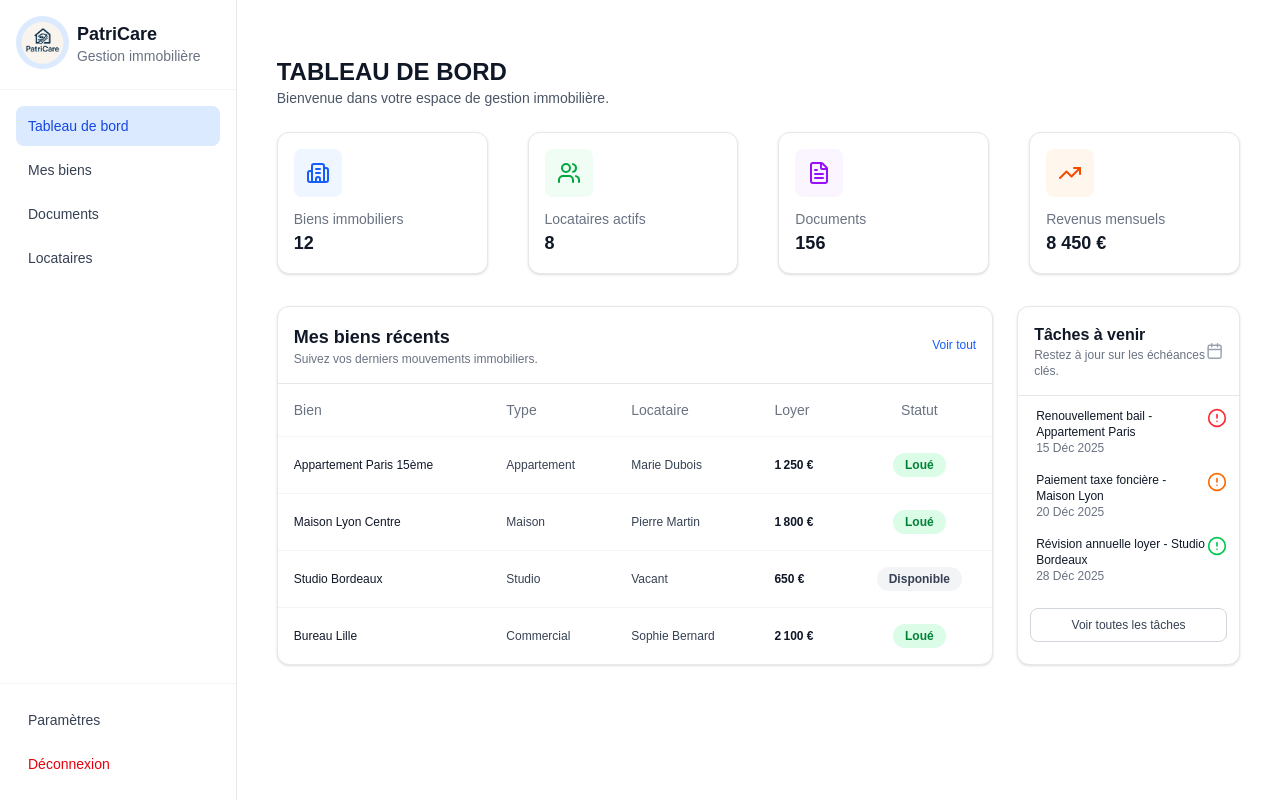
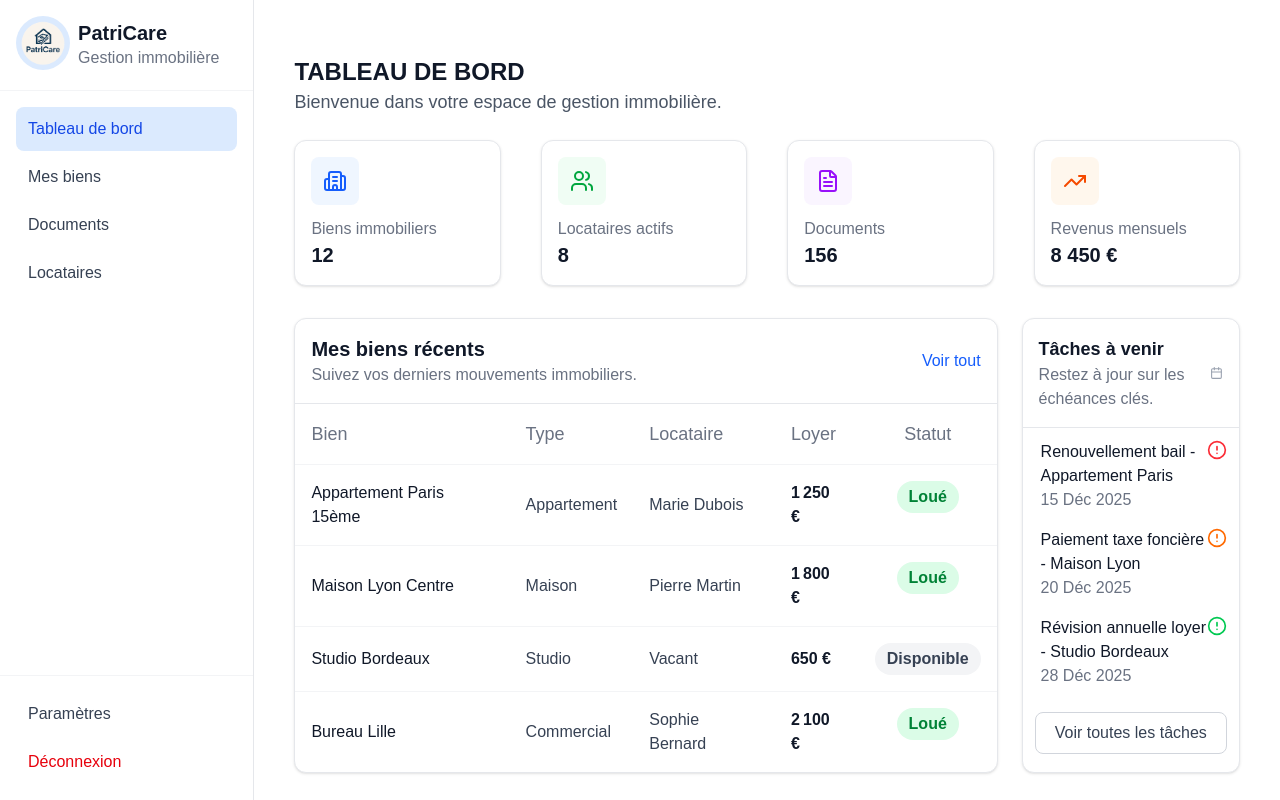
Before and after one commit to P3psHy/patricare, a Next.js app in the folder patricare-front/: page /dashboard in a window 1280 px wide. Built offline with nearby package versions, Linux system fonts and the light colour scheme.

Commit message:
correction taille texte

```diff
--- a/patricare-front/app/components/sidenav/Sidenav.tsx
+++ b/patricare-front/app/components/sidenav/Sidenav.tsx
@@ -1,6 +1,5 @@
 "use client";
 
-import React from 'react';
 import Link from 'next/link';
 import { usePathname, useRouter } from 'next/navigation';
 import SidenavItem from './SidenavItem';
@@ -20,8 +19,8 @@ const Sidenav = () => {
             <Image src={Logo} alt="PatriCare Logo" width={64} height={64} />
           </div>
           <div className='w-full flex flex-col text-center md:text-left'>
-            <h1 className="text-sm md:text-lg font-bold text-gray-900 leading-tight">PatriCare</h1>
-            <p className="text-xs md:text-sm text-gray-500">Gestion immobilière</p>
+            <h1 className="text-md md:text-xl font-bold text-gray-900 leading-tight">PatriCare</h1>
+            <p className="text-gray-500">Gestion immobilière</p>
           </div>
         </Link>
       </div>
@@ -58,7 +57,7 @@ const Sidenav = () => {
           isActive={routerPath === '/parametres'}
         />
         <button
-          className="w-full flex items-center px-3 py-2.5 text-sm font-medium text-red-600 rounded-lg hover:bg-red-50 transition-colors"
+          className="w-full flex items-center px-3 py-2.5 text-md font-medium text-red-600 rounded-lg hover:bg-red-50 transition-colors"
           onClick={() => { router.replace("/login"); }}
         >
           Déconnexion
--- a/patricare-front/app/components/sidenav/SidenavItem.tsx
+++ b/patricare-front/app/components/sidenav/SidenavItem.tsx
@@ -9,7 +9,7 @@ interface SidenavItemProps {
 
 const SidenavItem: React.FC<SidenavItemProps> = ({ href, label, isActive }) => {
   // Classes conditionnelles pour l'état actif
-  const baseClasses = "flex items-center px-2 md:px-3 py-2.5 text-xs md:text-sm font-medium rounded-lg transition-colors";
+  const baseClasses = "flex items-center px-2 md:px-3 py-2.5 text-md font-medium rounded-lg transition-colors";
   const activeClasses = isActive
     ? "bg-blue-100 text-blue-700" // Style pour l'élément actif
     : "text-gray-700 hover:bg-gray-50 hover:text-gray-900"; // Style par défaut
--- a/patricare-front/app/dashboard/page.tsx
+++ b/patricare-front/app/dashboard/page.tsx
@@ -63,8 +63,8 @@ export default function Dashboard() {
   return (
     <main className="w-full flex-1 px-4 py-8 md:py-8 space-y-4 md:space-y-8">
       <header className="mb-4 md:mb-6">
-        <h1 className="text-lg md:text-2xl font-semibold text-gray-900">TABLEAU DE BORD</h1>
-        <p className="text-xs md:text-sm text-gray-600">Bienvenue dans votre espace de gestion immobilière.</p>
+        <h1 className="text-xl md:text-2xl font-semibold text-gray-900">TABLEAU DE BORD</h1>
+        <p className="text-md md:text-lg text-gray-600">Bienvenue dans votre espace de gestion immobilière.</p>
       </header>
 
       <section className="grid grid-cols-2 gap-2 md:gap-10 md:grid-cols-3 lg:grid-cols-4">
@@ -77,8 +77,8 @@ export default function Dashboard() {
                   <Icon className="w-4 h-4 md:w-6 md:h-6" />
                 </div>
               </div>
-              <p className="mt-3 text-xs md:text-sm text-gray-500">{stat.label}</p>
-              <p className="text-md md:text-lg font-semibold text-gray-900">{stat.value}</p>
+              <p className="mt-3 text-md text-gray-500">{stat.label}</p>
+              <p className="text-md md:text-xl font-semibold text-gray-900">{stat.value}</p>
             </article>
           );
         })}
@@ -88,17 +88,17 @@ export default function Dashboard() {
         <article className="lg:col-span-3 rounded-xl border border-gray-200 bg-white shadow-sm">
           <header className="flex items-center justify-between border-b border-gray-200 p-4">
             <div>
-              <h2 className="text-sm md:text-lg font-semibold text-gray-900">Mes biens récents</h2>
-              <p className="text-xs text-gray-500">Suivez vos derniers mouvements immobiliers.</p>
+              <h2 className="text-md md:text-xl font-semibold text-gray-900">Mes biens récents</h2>
+              <p className="text-md text-gray-500">Suivez vos derniers mouvements immobiliers.</p>
             </div>
-            <Link href="/mes-biens" className="flex text-xs font-medium text-blue-600 hover:text-blue-700">
+            <Link href="/mes-biens" className="flex text-md font-medium text-blue-600 hover:text-blue-700">
               Voir tout
             </Link>
           </header>
           <div className="overflow-x-auto">
             <table className="w-full">
               <thead>
-                <tr className="text-left text-xs md:text-sm text-gray-500">
+                <tr className="text-left text-md md:text-lg text-gray-500">
                   <th className="p-4 font-medium">Bien</th>
                   <th className="p-4 font-medium">Type</th>
                   <th className="p-4 font-medium">Locataire</th>
@@ -108,14 +108,14 @@ export default function Dashboard() {
               </thead>
               <tbody>
                 {recentProperties.map((property) => (
-                  <tr key={property.id} className="border-t border-gray-100 text-sm text-gray-700 hover:bg-gray-50">
-                    <td className="p-4 font-medium text-xs text-gray-900">{property.name}</td>
-                    <td className="p-4 text-xs">{property.type}</td>
-                    <td className="p-4 text-xs">{property.tenant}</td>
-                    <td className="p-4 font-semibold text-xs text-gray-900">{property.rent}</td>
+                  <tr key={property.id} className="border-t border-gray-100 text-md text-gray-700 hover:bg-gray-50">
+                    <td className="p-4 font-medium text-md text-gray-900">{property.name}</td>
+                    <td className="p-4 text-md">{property.type}</td>
+                    <td className="p-4 text-md">{property.tenant}</td>
+                    <td className="p-4 font-semibold text-md text-gray-900">{property.rent}</td>
                     <td className="p-4 flex justify-center">
                       <span
-                        className={`inline-flex items-center rounded-full px-3 py-1 text-xs font-semibold ${
+                        className={`inline-flex items-center rounded-full px-3 py-1 text-md font-semibold ${
                           property.status === "Loué"
                             ? "bg-green-100 text-green-700"
                             : "bg-gray-100 text-gray-700"
@@ -134,8 +134,8 @@ export default function Dashboard() {
         <article className="rounded-xl border border-gray-200 bg-white shadow-sm">
           <header className="flex items-center justify-between border-b border-gray-200 p-4">
             <div>
-              <h2 className="text-md font-semibold text-gray-900">Tâches à venir</h2>
-              <p className="text-xs text-gray-500">Restez à jour sur les échéances clés.</p>
+              <h2 className="text-lg font-semibold text-gray-900">Tâches à venir</h2>
+              <p className="text-md text-gray-500">Restez à jour sur les échéances clés.</p>
             </div>
             <Calendar className="h-5 w-5 text-gray-400" />
           </header>
@@ -145,8 +145,8 @@ export default function Dashboard() {
                 <div key={task.id} className="flex">
                   <div className={`h-full w-1.5 rounded-full ${priorityAccent[task.priority].bar}`} />
                   <div className="flex-1">
-                    <p className="font-medium text-xs text-gray-900">{task.title}</p>
-                    <p className="text-xs text-gray-500">{task.date}</p>
+                    <p className="font-medium text-md text-gray-900">{task.title}</p>
+                    <p className="text-md text-gray-500">{task.date}</p>
                   </div>
                   <AlertCircle className={`h-5 w-5 ${priorityAccent[task.priority].icon}`} />
                 </div>
@@ -154,7 +154,7 @@ export default function Dashboard() {
             </div>
             <Link
               href="/documents"
-              className="mt-6 inline-flex w-full items-center justify-center rounded-lg border border-gray-300 px-4 py-2 text-xs font-medium text-gray-700 hover:bg-gray-50"
+              className="mt-6 inline-flex w-full items-center justify-center rounded-lg border border-gray-300 px-4 py-2 text-md font-medium text-gray-700 hover:bg-gray-50"
             >
               Voir toutes les tâches
             </Link>
```
Also changed, not shown: patricare-front/app/locataires/page.tsx (+33 -33 lines).
